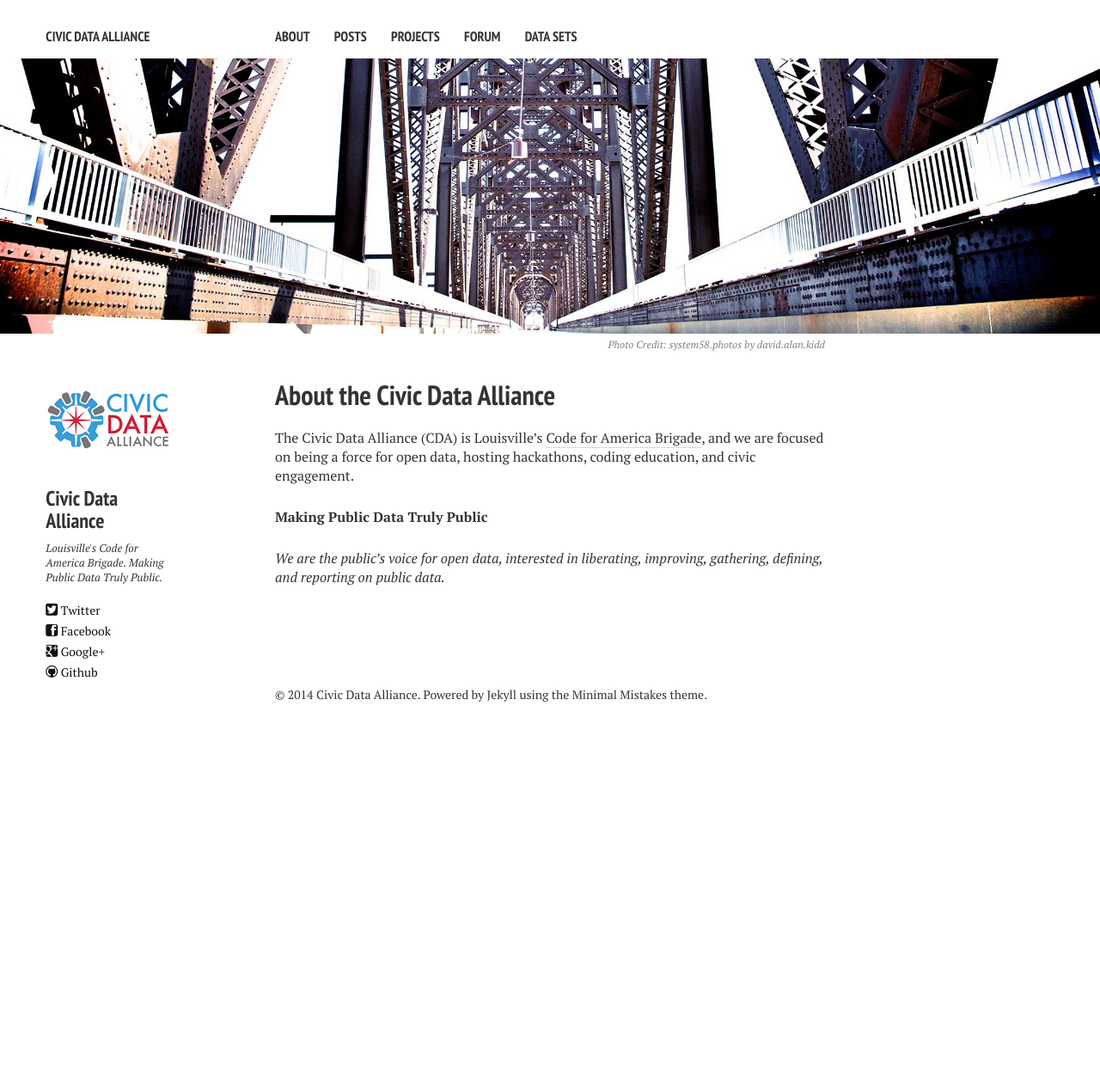
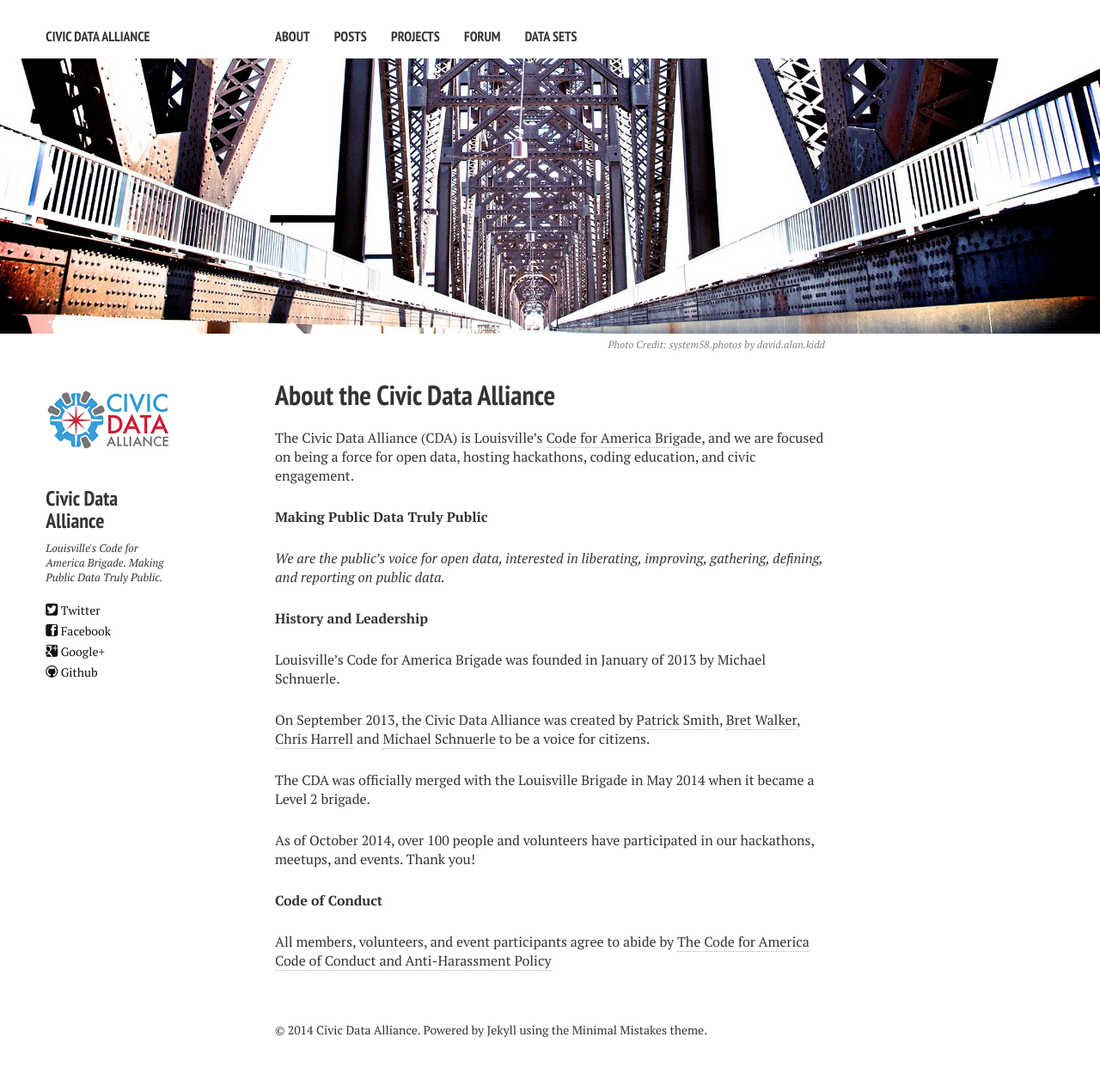
Before and after one commit to reydelleon/civicdata.github.io, a Jekyll site: the page built from about.md, in a window 1280 px wide. Shown: the whole page at 86% size. Built offline with Jekyll 4.4.1, drawn with Linux system fonts in a browser that asks for light colours; nearby versions of some CDN libraries; before the commit the page ends 900 px from its top, so only the background shows below that.

Commit message:
Added History and Leadership
timeline, key members, code of conduct

```diff
--- a/about.md
+++ b/about.md
@@ -17,3 +17,17 @@ The Civic Data Alliance (CDA) is Louisville's [Code for America Brigade](http://
 **Making Public Data Truly Public**
 
 *We are the public's voice for open data, interested in liberating, improving, gathering, defining, and reporting on public data.*
+
+**History and Leadership**
+
+Louisville's Code for America Brigade was founded in January of 2013 by Michael Schnuerle.
+
+On September 2013, the Civic Data Alliance was created by [Patrick Smith](http://citycollaborative.org/), [Bret Walker](http://www.louiewatch.com/), [Chris Harrell](http://www.lazarusllc.com/) and [Michael Schnuerle](http://www.yourmapper.com/) to be a voice for citizens.
+
+The CDA was officially merged with the Louisville Brigade in May 2014 when it became a Level 2 brigade.
+
+As of October 2014, over 100 people and volunteers have participated in our hackathons, meetups, and events.  Thank you!
+
+**Code of Conduct**
+
+All members, volunteers, and event participants agree to abide by [The Code for America Code of Conduct and Anti-Harassment Policy](https://github.com/codeforamerica/codeofconduct)
```
